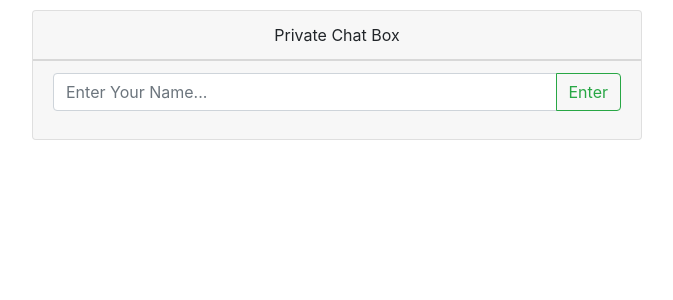
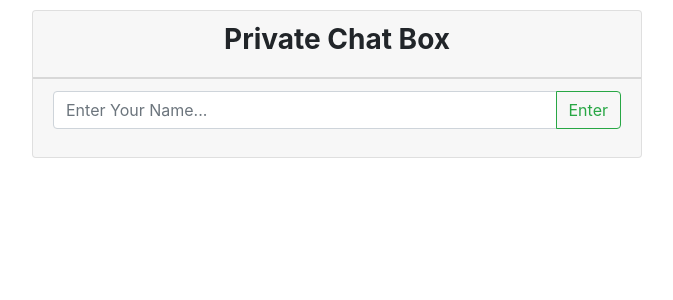
Before and after one commit to alok-shete/chat-box, a React (Create React App) app: page / in a window 1280 px wide. Shown: the top 300 px of the page, without its empty margins (303-976 px from the left). Built offline with nearby package versions, Linux system fonts and the light colour scheme.

Commit message:
Chat box

```diff
--- a/src/App.js
+++ b/src/App.js
@@ -56,7 +56,9 @@ class App extends React.Component {
             <div className={cx("container", "col-sm-6")}>
               <div className="card">
                 <div className={cx("card-header", "text-center")}>
-                  Private Chat Box
+                  <h3>
+                    <b>Private Chat Box</b>
+                  </h3>
                 </div>
                 <div className="card-footer">
                   <form onSubmit={this.onAddName}>
@@ -84,7 +86,9 @@ class App extends React.Component {
           <div className={cx("container", "col-sm-6")}>
             <div className="card">
               <div className={cx("card-header", "text-center")}>
-                Private Chat Box
+                <h3>
+                  <b>Private Chat Box</b>
+                </h3>
               </div>
               <div className="card-footer">
                 <form onSubmit={this.onAddMessage}>
```
